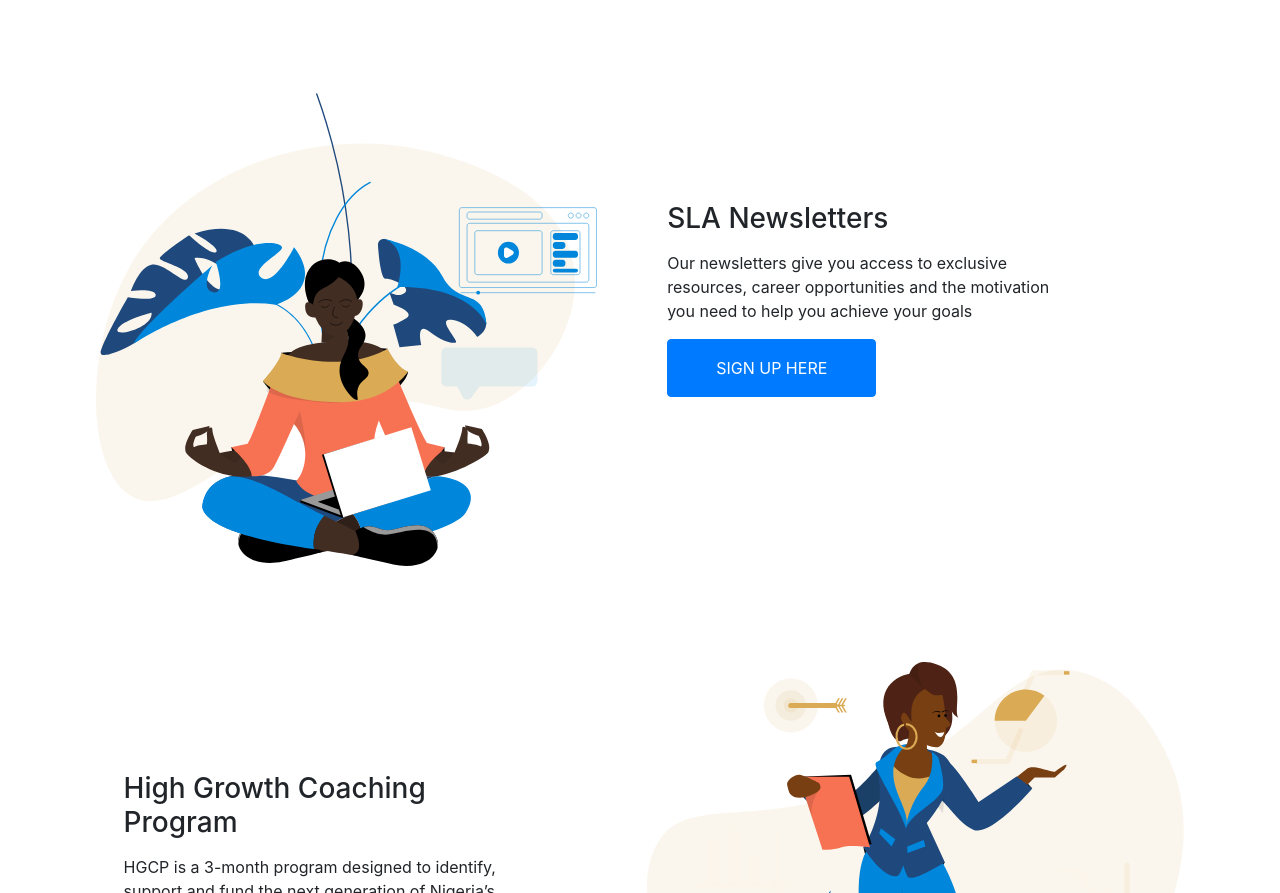
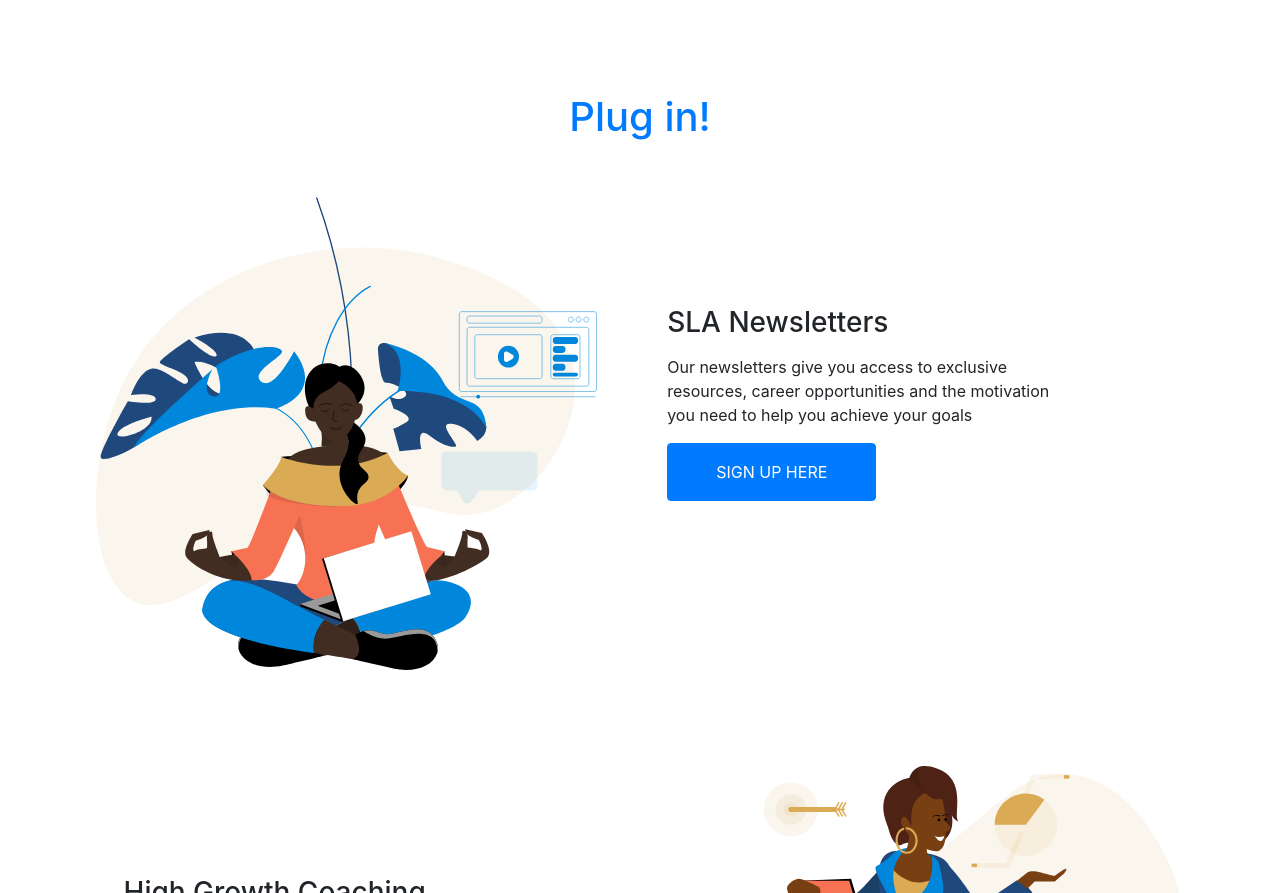
Before and after one commit to HalimatIge/sheLeads, a plain HTML site: page index.html in a window 1280 px wide. Shown: the part 1148-2041 px from the top of the page. Drawn offline with nearby package versions, Linux system fonts and the light colour scheme.

Commit message:
second commit

```diff
--- a/index.html
+++ b/index.html
@@ -177,6 +177,10 @@
 
     </section>
 
+    <div class="d-flex justify-content-center mt-5">
+        <h1 class="text-primary">Plug in!</h1>
+    </div>
+
     <section class="px-5">
         <div class="flex p-5 ">
             <div class="wii">
```
